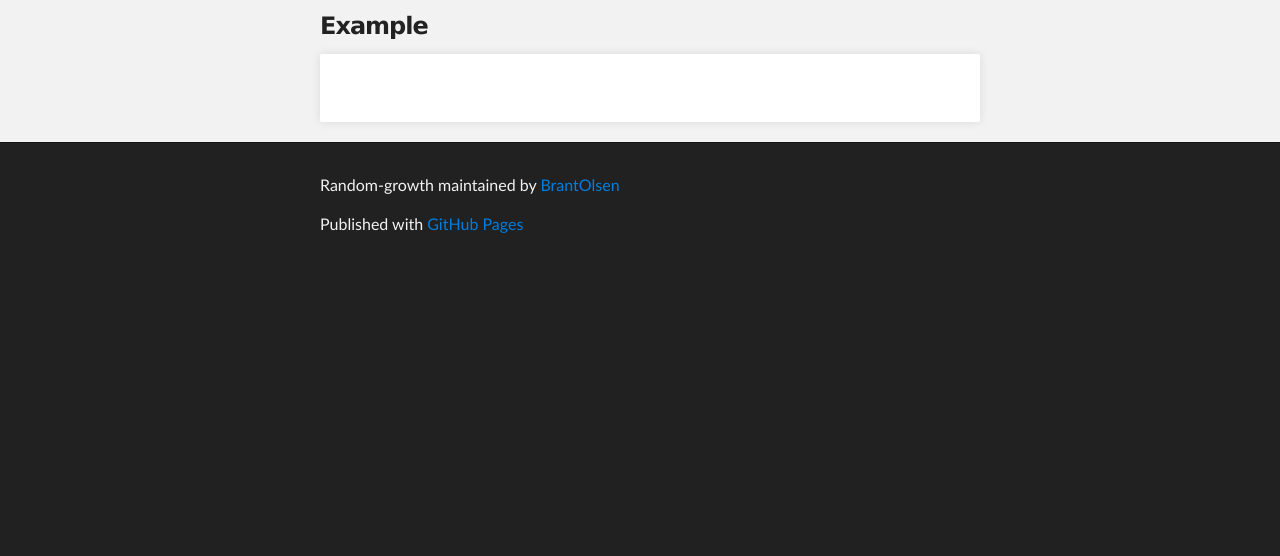
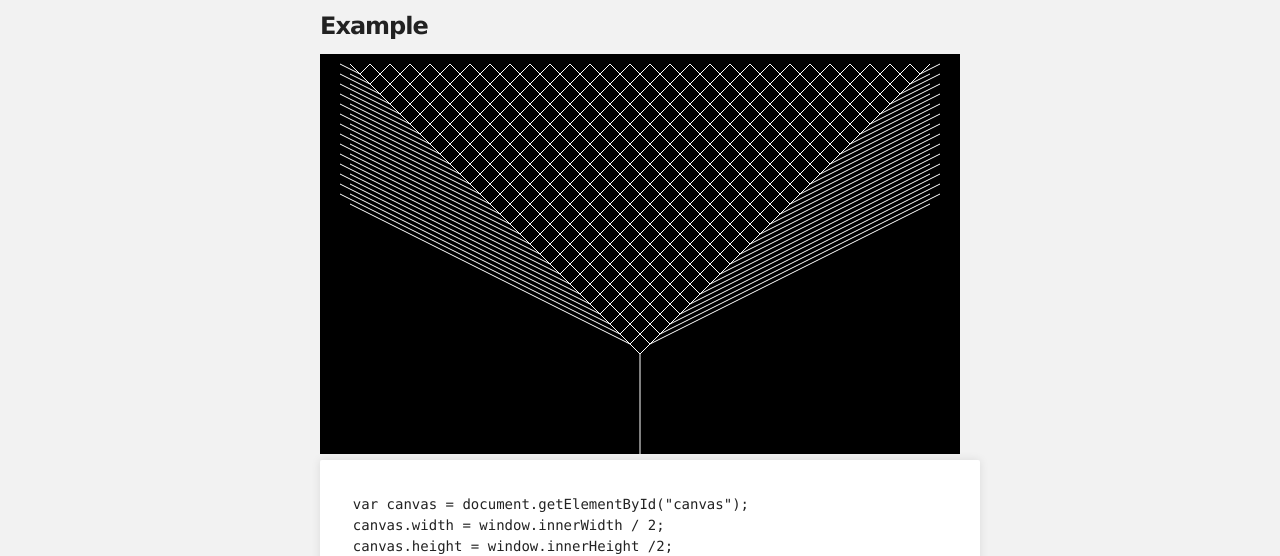
Before and after one commit to BrantOlsen/random-growth, a plain HTML site: page index.html in a window 1280 px wide. Shown: the part 252-808 px from the top of the page. Drawn offline with Linux system fonts and the light colour scheme.

Commit message:
Fix up javascript to work as a class.

```diff
--- a/index.html
+++ b/index.html
@@ -33,13 +33,24 @@
     <div id="main_content_wrap" class="outer">
       <section id="main_content" class="inner">
         <h3>Example</h3>
+        <canvas id="canvas">
+
+        </canvas>
 
 <pre>
 <code>
+  var canvas = document.getElementById("canvas");
+  canvas.width = window.innerWidth / 2;
+  canvas.height = window.innerHeight /2;
+  var rg = new RandomGrowth(canvas.getContext("2d"));
 </code>
 </pre>
 
 <script>
+  var canvas = document.getElementById("canvas");
+  canvas.width = window.innerWidth / 2;
+  canvas.height = window.innerHeight /2;
+  var rg = new RandomGrowth(canvas.getContext("2d"));
 
 </script>
 
--- a/random-growth.js
+++ b/random-growth.js
@@ -1,5 +1,35 @@
 
-function drawTrees(context, x, y, yStep, xStep, lifeCounter) {
+function RandomGrowth(context, settings)
+{
+  this.context = context;
+  this.context.fillRect(0, 0, this.context.canvas.width, this.context.canvas.height);
+  var y = this.context.canvas.height;
+  var x = this.context.canvas.width / 2;
+  var yStep = Math.floor(y / 50);
+  if (yStep < 10)
+  {
+    yStep = 10;
+  }
+  var xStep = Math.floor(x / 50);
+  if (xStep < 10)
+  {
+    xStep = 10;
+  }
+  context.strokeStyle = "white";
+  console.log("x=" + x + ", y=" + y + ", ystep=" + yStep);
+  context.beginPath();
+  context.moveTo(x,y);
+  y = y - yStep * 10;
+  console.log("x=" + x + ", y=" + y + ", ystep=" + yStep);
+  context.lineTo(x,y);
+  context.stroke();
+
+  this.drawBranch(context, x, y, yStep, xStep, -1);
+  this.drawBranch(context, x, y, yStep, -xStep, -1);
+}
+
+RandomGrowth.prototype.drawBranch = function(context, x, y, yStep, xStep, lifeCounter)
+{
   var percentFromSides = .05;
   if (lifeCounter == 0 ||
       y < context.canvas.height*percentFromSides ||
@@ -18,40 +48,16 @@ function drawTrees(context, x, y, yStep, xStep, lifeCounter) {
   context.lineTo(x,y);
   context.stroke();
 
-  drawTrees(context, x, y, yStep, xStep, lifeCounter);
+  this.drawBranch(context, x, y, yStep, xStep, lifeCounter);
   // This causes it to hang. Why?
   if (lifeCounter < 0)
   {
-    drawTrees(context, x, y, yStep, -xStep, 1);
-    drawTrees(context, x, y, yStep, xStep+xStep, 1);
+    this.drawBranch(context, x, y, yStep, -xStep, 1);
+    this.drawBranch(context, x, y, yStep, xStep+xStep, 1);
   }
   else
   {
     --lifeCounter;
-    drawTrees(context, x, y, yStep, -xStep, lifeCounter);
+    this.drawBranch(context, x, y, yStep, -xStep, lifeCounter);
   }
 }
-
-var y = canvas.height;
-var x = canvas.width / 2;
-var yStep = Math.floor(y / 50);
-if (yStep < 10)
-{
-  yStep = 10;
-}
-var xStep = Math.floor(x / 50);
-if (xStep < 10)
-{
-  xStep = 10;
-}
-context.strokeStyle = "white";
-console.log("x=" + x + ", y=" + y + ", ystep=" + yStep);
-context.beginPath();
-context.moveTo(x,y);
-y = y - yStep * 10;
-console.log("x=" + x + ", y=" + y + ", ystep=" + yStep);
-context.lineTo(x,y);
-context.stroke();
-
-drawTrees(context, x, y, yStep, xStep, -1);
-drawTrees(context, x, y, yStep, -xStep, -1);
```
